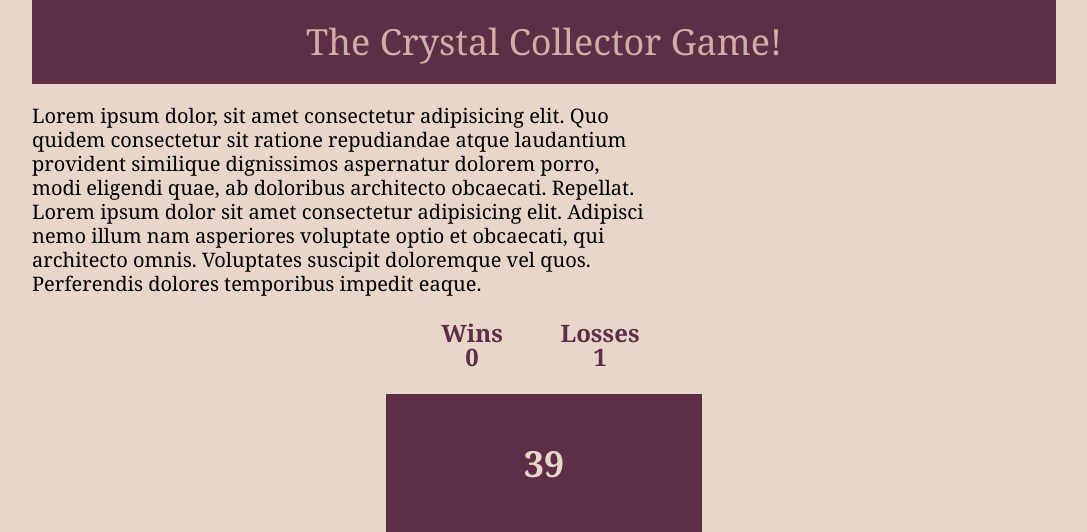
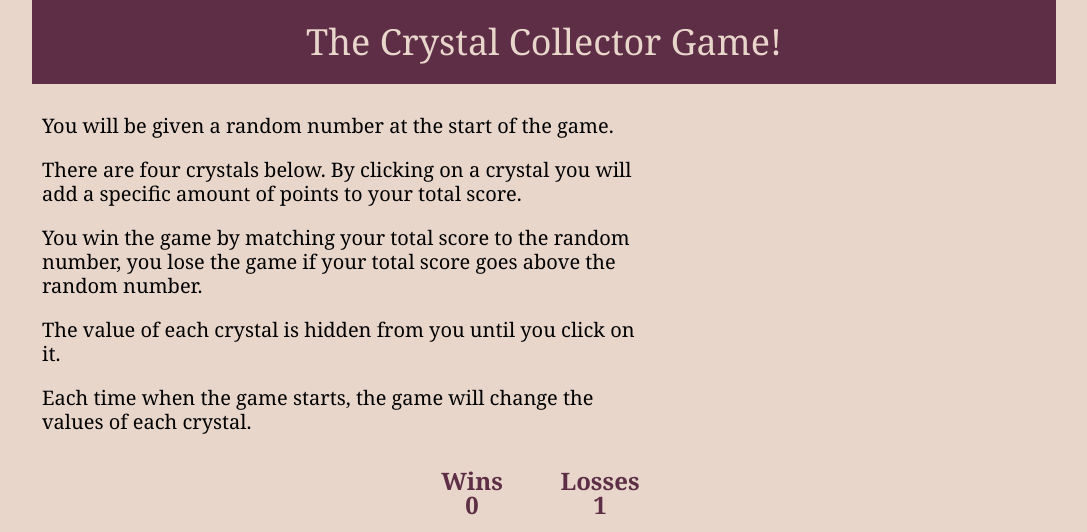
Before and after one commit to ElliotReed/crystal-collector, a plain HTML site: page index.html in a window 1280 px wide. Shown: the top 532 px of the page, without its empty margins (96-1183 px from the left). Drawn offline with Linux system fonts and the light colour scheme.

Commit message:
from class thursday

```diff
--- a/assets/css/style.css
+++ b/assets/css/style.css
@@ -13,10 +13,14 @@ body {
     width: 95%;
 }
 
+p {
+    padding: 10px;
+}
+
 .header {
     text-align: center;
     font-size: 36px;
-    color: #D0ADA7;
+    color: #E8D6CB;
     background-color: #5D2E46;
     padding: 30px;
 }
@@ -68,6 +72,10 @@ body {
     background-size: 100%;
 }
 
+.btn:active {
+    background: none;
+}
+
 .btn-1 {
     background: url('../../assets/images/red.png') no-repeat center;
     -webkit-background-size: contain;
--- a/assets/javascript/game.js
+++ b/assets/javascript/game.js
@@ -1,4 +1,19 @@
 // Start game
+var wins = 0;
+var losses = 0;
+
+
+function playGame() {
+
+var RandomNmuber = randomIntFromInterval(19, 120)
+
+
+
+
+
+
+
+}
 // Get random number between 19 - 120
 // display randon number
 // get crystal values 1 - 12
@@ -8,3 +23,7 @@
 // If total under target, keep playing
 // If total equals target, you win
 // If total over target, you lose
+function randomIntFromInterval(min, max) {
+    return Math.floor(Math.random() * (max - min +1) + min)
+}
+playGame();
--- a/index.html
+++ b/index.html
@@ -17,10 +17,19 @@
 
         <section class="instructions">
                 <p>
-                    Lorem ipsum dolor, sit amet consectetur adipisicing elit. Quo quidem consectetur sit ratione repudiandae atque laudantium provident similique dignissimos aspernatur dolorem porro, modi eligendi quae, ab doloribus architecto obcaecati. Repellat.
+                    You will be given a random number at the start of the game.
                 </p>
                 <p>
-                    Lorem ipsum dolor sit amet consectetur adipisicing elit. Adipisci nemo illum nam asperiores voluptate optio et obcaecati, qui architecto omnis. Voluptates suscipit doloremque vel quos. Perferendis dolores temporibus impedit eaque.
+                    There are four crystals below. By clicking on a crystal you will add a specific amount of points to your total score.
+                </p>
+                <p>
+                    You win the game by matching your total score to the random number, you lose the game if your total score goes above the random number.
+                </p>
+                <p>
+                    The value of each crystal is hidden from you until you click on it.
+                </p>
+                <p>
+                    Each time when the game starts, the game will change the values of each crystal.
                 </p>
         </section>
 
```
